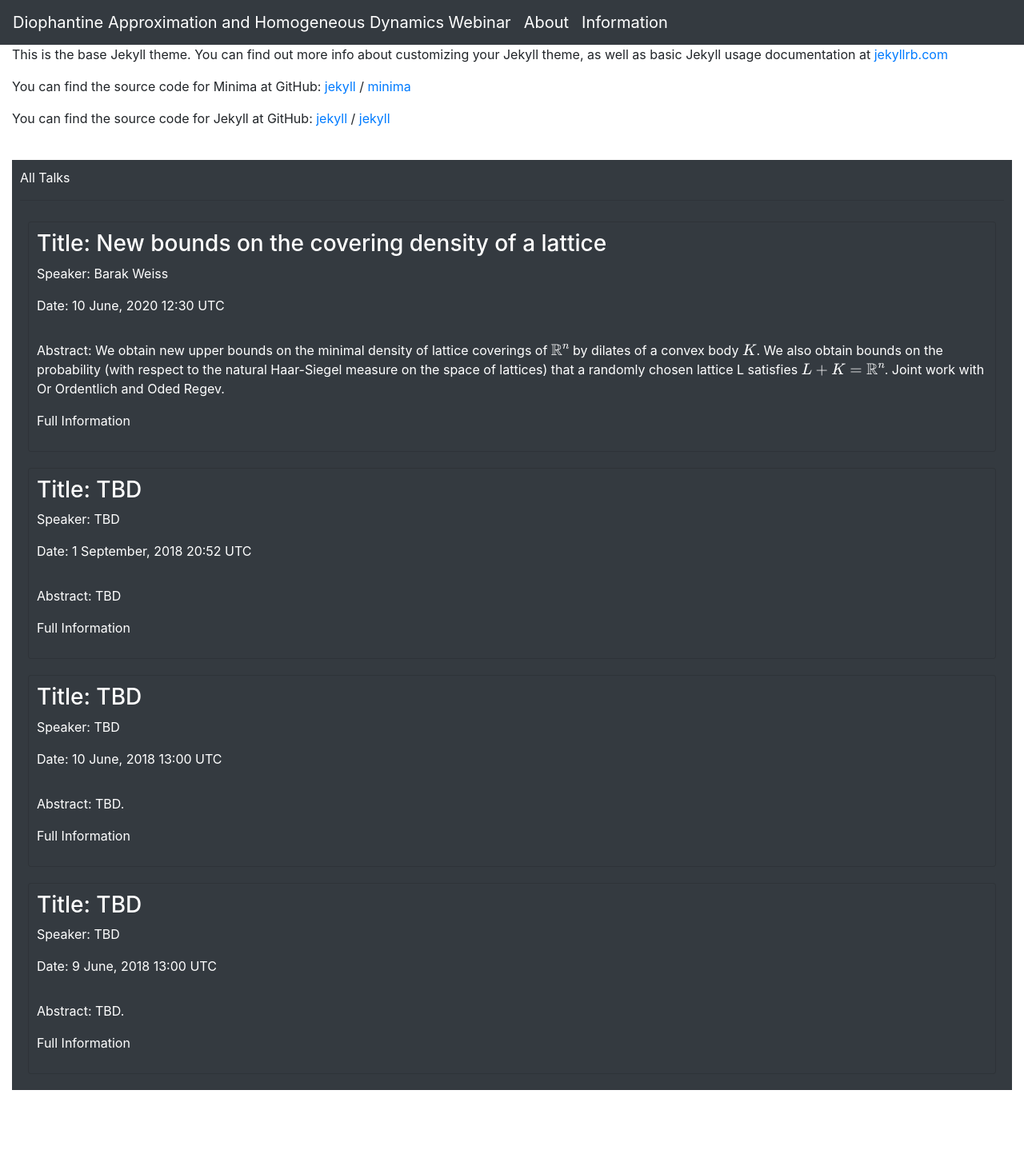
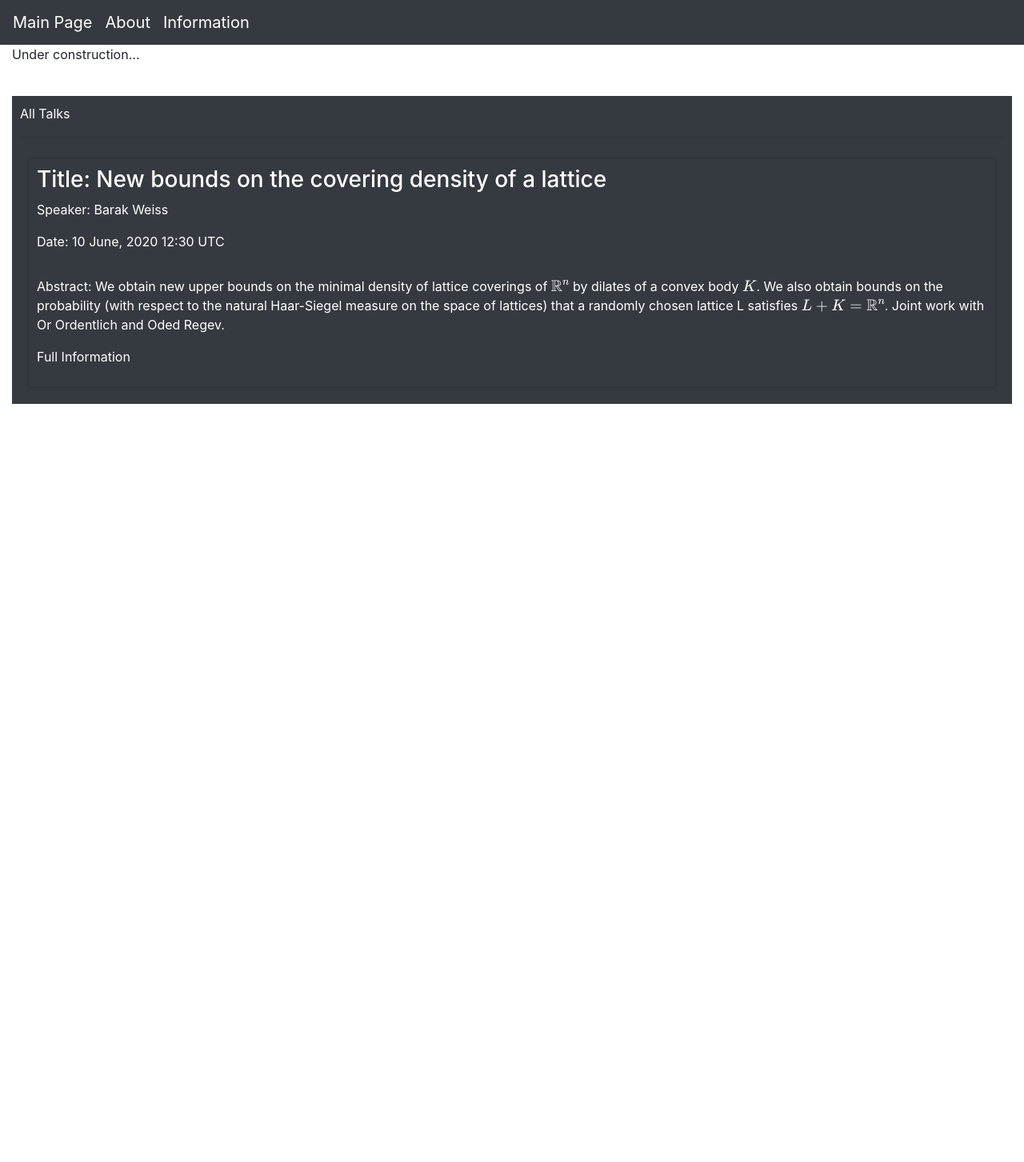
Before and after one commit to lively-cat-lover/DAHD-webinar, a Jekyll site: the page built from about.md, in a window 1280 px wide. Shown: the whole page at 80% size. Built offline with Jekyll 4.4.1, drawn with Linux system fonts in a browser that asks for light colours; formulas are drawn with MathJax 3; after the commit the page ends 900 px from its top, so only the background shows below that.

```diff
--- a/_includes/header.html
+++ b/_includes/header.html
@@ -1,10 +1,10 @@
 <nav class="navbar navbar-expand-md navbar-dark bg-dark">
-        <a class="navbar-brand" href="{{site.baseurl}}/">{{site.title}}</a>
         <button class="navbar-toggler" type="button" data-toggle="collapse" data-target="#navbarSupportedContent" aria-controls="navbarSupportedContent" aria-expanded="false" aria-label="Toggle navigation">
           <span class="navbar-toggler-icon"></span>
         </button>
 
         <div class="collapse navbar-collapse" id="navbarSupportedContent">
+          <a class="navbar-brand" href="{{site.baseurl}}/">Main Page</a>
           <a class="navbar-brand" href="{{site.baseurl}}/about/">About</a>
           <a href="{{site.baseurl}}/info/" class="navbar-brand">Information</a>
         </div>
--- a/_posts/2018-06-09-older-post.md
+++ /dev/null
@@ -1,9 +0,0 @@
----
-layout: post
-title: TBD
-speaker: TBD
-date: 2018-06-09 13:00:00 +0000
-categories: updates jekyll
----
-
-Abstract: TBD.
--- a/_posts/2018-06-10-another-day.md
+++ /dev/null
@@ -1,9 +0,0 @@
----
-layout: post
-title: TBD
-speaker: TBD
-date: 2018-06-10 13:00:00 +0000
-categories: Diophantine approximation
----
-
-Abstract: TBD.
--- a/_posts/2018-09-01-welcome-to-jekyll.markdown
+++ /dev/null
@@ -1,8 +0,0 @@
----
-layout: post
-title:  TBD
-speaker: TBD
-date:   2018-09-01 20:52:55 +0000
-categories: Diophantine approximation
----
-Abstract: TBD
--- a/about.md
+++ b/about.md
@@ -4,15 +4,4 @@ title: About
 permalink: /about/
 ---
 
-This is the base Jekyll theme. You can find out more info about customizing your Jekyll theme, as well as basic Jekyll usage documentation at [jekyllrb.com](https://jekyllrb.com/)
-
-You can find the source code for Minima at GitHub:
-[jekyll][jekyll-organization] /
-[minima](https://github.com/jekyll/minima)
-
-You can find the source code for Jekyll at GitHub:
-[jekyll][jekyll-organization] /
-[jekyll](https://github.com/jekyll/jekyll)
-
-
-[jekyll-organization]: https://github.com/jekyll
+Under construction...
```
Also changed, not shown: _posts/2018-04-07-April-is-good.md (deleted, +0 -9 lines), index.md (+2 -0 lines), info.md (+1 -1 lines).
